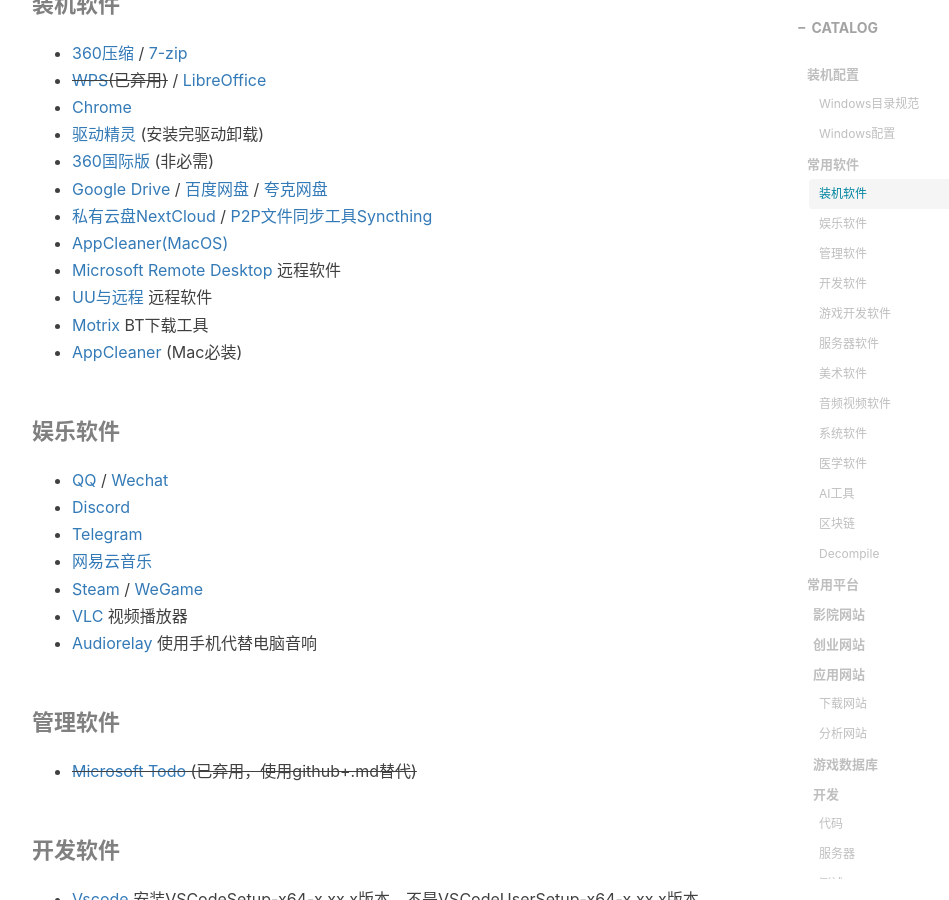
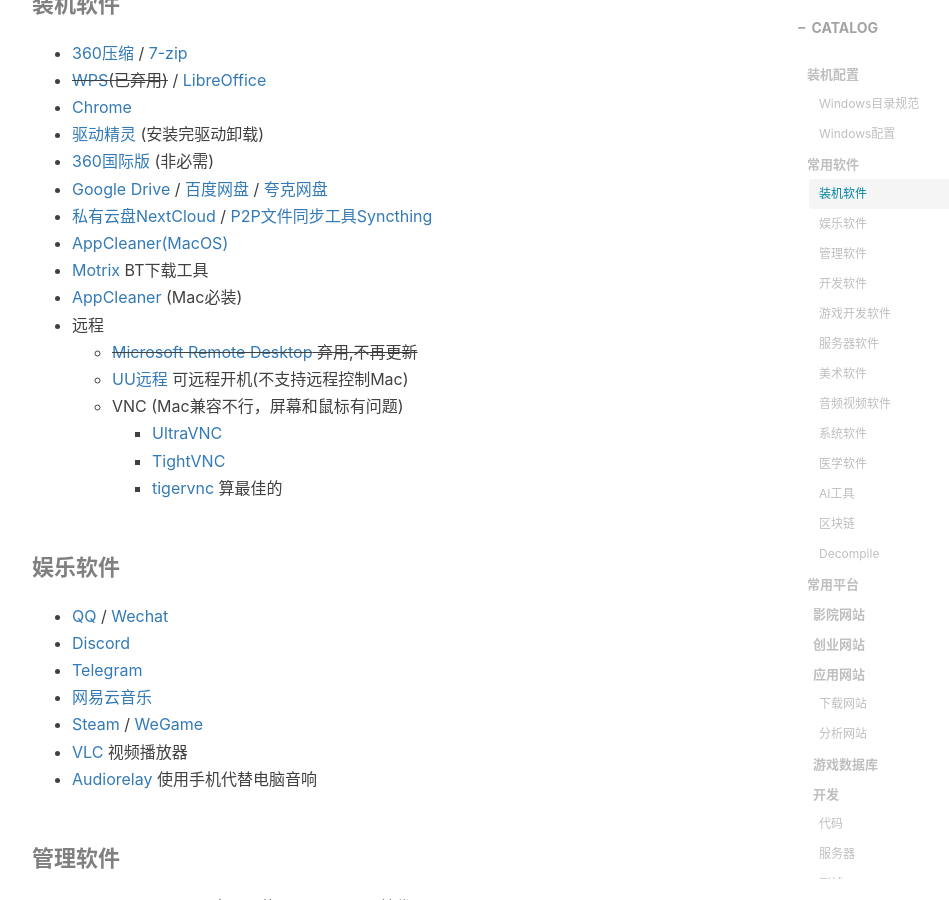
Before and after one commit to gumcstronger/gumcstronger.github.io, a Jekyll site: the page built from _posts/2022/2022-08-24-windows.md, in a window 1280 px wide and 900 px high, scrolled down 2974 px. Shown: the whole window, without its empty margins (233-1182 px from the left). Built offline with Jekyll 4.4.1, drawn with Linux system fonts in a browser that asks for light colours; nearby versions of some CDN libraries; comment, search, counter and statistics services are not loaded.

Commit message:
Update 2022-08-24-windows.md

```diff
--- a/_posts/2022/2022-08-24-windows.md
+++ b/_posts/2022/2022-08-24-windows.md
@@ -98,10 +98,15 @@
 - [Google Drive](http://drive.google.com/) /  [百度网盘](http://pan.baidu.com) / [夸克网盘](quark.cn)
 - [私有云盘NextCloud](https://nextcloud.com/) / [P2P文件同步工具Syncthing](https://syncthing.net/)
 - [AppCleaner(MacOS)](https://freemacsoft.net/appcleaner/)
-- [Microsoft Remote Desktop](https://learn.microsoft.com/zh-cn/windows-server/remote/remote-desktop-services/clients/remote-desktop-clients) 远程软件
-- [UU与远程](https://uuyc.163.com/) 远程软件
 - [Motrix](https://github.com/agalwood/Motrix/tree/master) BT下载工具
 - [AppCleaner](https://freemacsoft.net/appcleaner/) (Mac必装)
+- 远程
+  - ~~[Microsoft Remote Desktop](https://learn.microsoft.com/zh-cn/windows-server/remote/remote-desktop-services/clients/remote-desktop-clients) 弃用,不再更新~~
+  - [UU远程](https://uuyc.163.com/) 可远程开机(不支持远程控制Mac)
+  - VNC (Mac兼容不行，屏幕和鼠标有问题)
+    - [UltraVNC](https://github.com/ultravnc/UltraVNC)
+    - [TightVNC](https://www.tightvnc.com/)
+    - [tigervnc](https://github.com/TigerVNC/tigervnc) 算最佳的
 
 #### 娱乐软件
 
```
